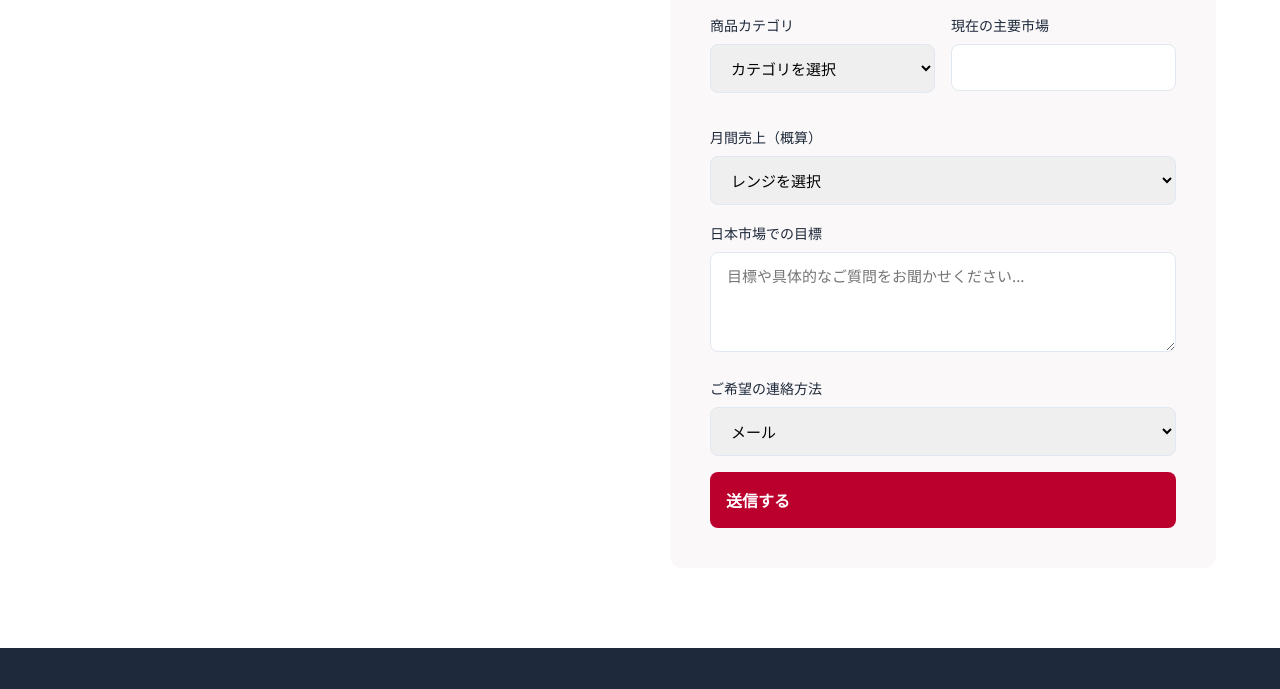
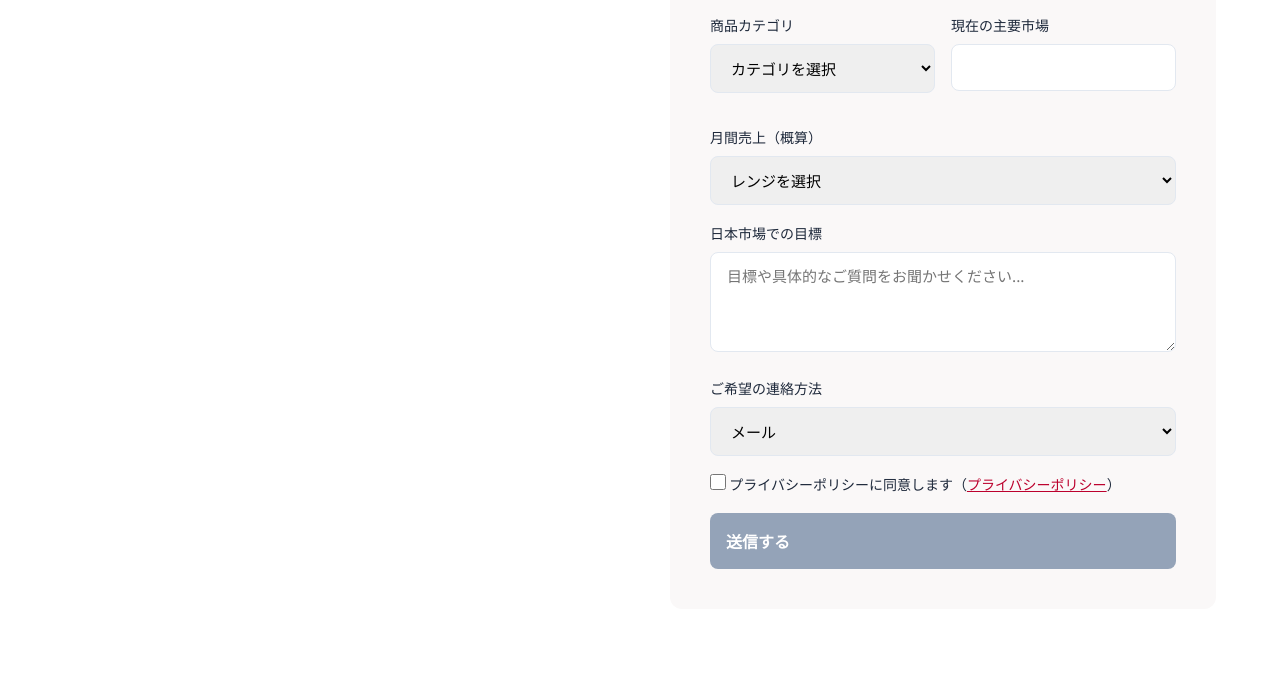
Before and after one commit to ryoryo7/HomePage, a plain HTML site: page ja/index.html in a window 1280 px wide. Shown: the part 8489-9178 px from the top of the page. Drawn offline with Linux system fonts and the light colour scheme.

Commit message:
プライバシーポリシー対応

```diff
--- a/ja/index.html
+++ b/ja/index.html
@@ -781,6 +781,28 @@
             border-radius: 12px;
         }
 
+        .consent-group label {
+            display: flex;
+            align-items: center;
+            gap: 8px;
+            margin-bottom: 0;
+        }
+
+        .consent-group input[type="checkbox"] {
+            width: 16px;
+            height: 16px;
+            flex-shrink: 0;
+        }
+
+        .consent-group a {
+            color: var(--primary-red);
+            text-decoration: underline;
+        }
+
+        .consent-group a:hover {
+            color: var(--primary-red-dark);
+        }
+
         .form-row {
             display: grid;
             grid-template-columns: 1fr 1fr;
@@ -834,6 +856,11 @@
 
         .btn-submit:hover {
             background: var(--primary-red-dark);
+        }
+
+        .btn-submit:disabled {
+            background: var(--text-light);
+            cursor: not-allowed;
         }
 
         /* Footer */
@@ -1554,7 +1581,13 @@
                                 <option value="phone">電話</option>
                             </select>
                         </div>
-                        <button type="submit" class="btn btn-submit">送信する</button>
+                        <div class="form-group consent-group">
+                            <label for="privacy-consent">
+                                <input type="checkbox" id="privacy-consent" name="privacy-consent" required>
+                                <span>プライバシーポリシーに同意します（<a href="https://info.jboundex.com/ja/privacy.html" target="_blank" rel="noopener noreferrer">プライバシーポリシー</a>）</span>
+                            </label>
+                        </div>
+                        <button type="submit" class="btn btn-submit" disabled>送信する</button>
                     </form>
                 </div>
             </div>
@@ -1636,11 +1669,22 @@
             const cfg = window.JBOUNDEX_CONFIG || {};
             const action = cfg.formAction;
             const form = document.querySelector('.contact-form form');
+            const submitButton = form ? form.querySelector('.btn-submit') : null;
+            const consentCheckbox = form ? form.querySelector('#privacy-consent') : null;
+
             if (form && action) {
                 form.setAttribute('action', action);
             } else if (!action) {
                 console.warn('formAction is not set in config.js');
             }
+
+            if (form && submitButton && consentCheckbox) {
+                const toggleSubmitState = () => {
+                    submitButton.disabled = !consentCheckbox.checked;
+                };
+                toggleSubmitState();
+                consentCheckbox.addEventListener('change', toggleSubmitState);
+            }
         })();
 
     </script>
```
Also changed, not shown: index.html (+44 -1 lines), ja/privacy.html (+3 -4 lines), privacy.html (+3 -4 lines).
